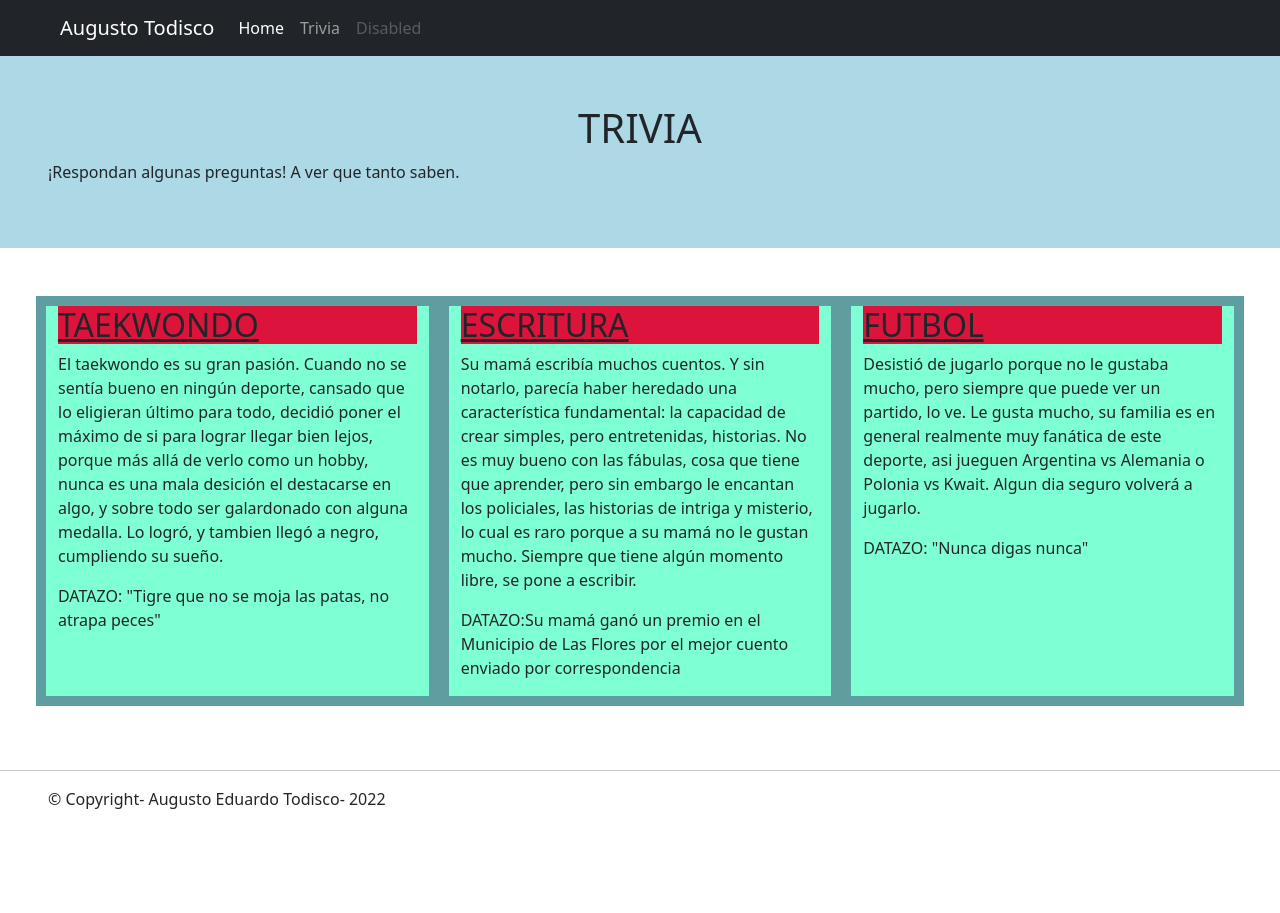
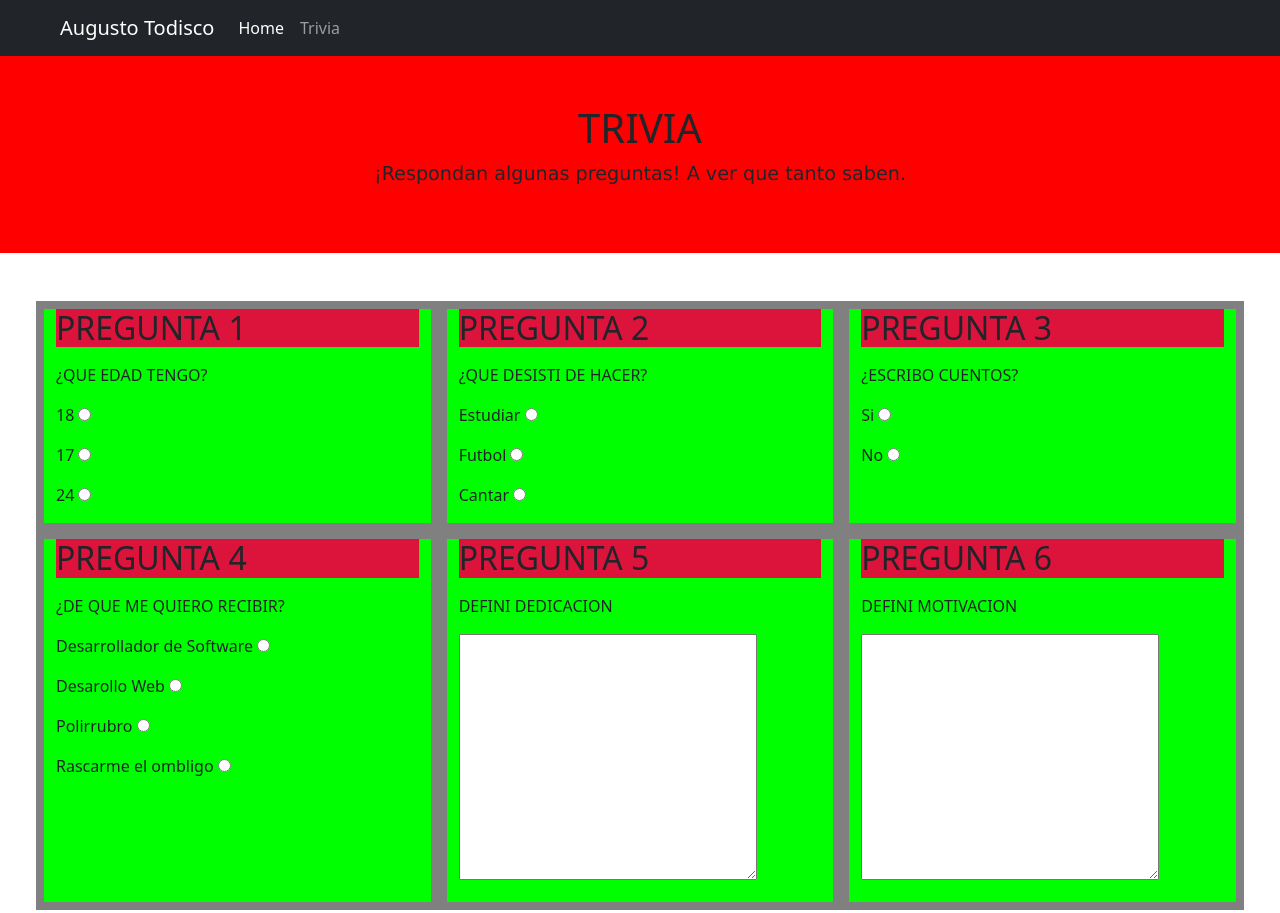
Before and after one commit to Augustodisco/IdeaTodiscoSASS, a plain HTML site: page pages/trivia.html in a window 1280 px wide. Shown: the top 913 px of the page. Before the commit the page ends 827 px from the top, so only its background shows below. Drawn offline with nearby package versions, Linux system fonts and the light colour scheme; files that its build step writes are made by us from their sources.

Commit message:
Trabajo listo

```diff
--- a/css/_header.scss
+++ b/css/_header.scss
@@ -1,9 +1,4 @@
 header div {
-    background-color: lightblue;
-    button {
-        background-color: $colorPrincipal !important;
-        &:hover {
-            background-color: violet !important;
-        }
-    }
+    background-color: $colorHeaderDiv;
+
 }
--- a/css/_variables.scss
+++ b/css/_variables.scss
@@ -1 +1,4 @@
-$colorPrincipal: cadetblue;
+/*variables colores*/
+$colorHeaderDiv: red;
+$colorRow: lime;
+$colorBorder: grey;
--- a/css/styles.scss
+++ b/css/styles.scss
@@ -1,13 +1,12 @@
 @import "variables";
 @import "header";
 .row {
-    background-color: aquamarine;
+    background-color: $colorRow;
     div {
         $colorSecundario: crimson;
-        border: solid 10px $colorPrincipal;
+        border: solid 10px $colorBorder;
         h2 {
-            text-decoration: underline;
-            background-color: $colorSecundario;
+            text-decoration: unset;
         }
     }
 }
--- a/pages/trivia.html
+++ b/pages/trivia.html
@@ -5,7 +5,7 @@
     <meta charset="utf-8">
     <meta name="viewport" content="width=device-width, initial-scale=1">
     <link href="https://cdn.jsdelivr.net/npm/bootstrap@5.2.0-beta1/dist/css/bootstrap.min.css" rel="stylesheet" integrity="sha384-0evHe/X+R7YkIZDRvuzKMRqM+OrBnVFBL6DOitfPri4tjfHxaWutUpFmBp4vmVor" crossorigin="anonymous">
-    <link rel="stylesheet" href="css/styles.css">
+    <link rel="stylesheet" href="../css/styles.css">
 
     <title> Augusto Eduardo Todisco</title>
 </head>
@@ -19,11 +19,8 @@
                     <li class="nav-item">
                         <a class="nav-link active" href="../index.html">Home</a>
                     </li>
-                    <li class="nav-item">
+                    <li class="nav-item2">
                         <a class="nav-link" href="trivia.html">Trivia</a>
-                    </li>
-                    <li class="nav-item">
-                        <a class="nav-link disabled" href="#" tabindex="-1" aria-disabled="true">Disabled</a>
                     </li>
                 </ul>
             </div>
@@ -42,34 +39,61 @@
             <!-- Example row of columns -->
             <div class="row">
                 <div class="col-sm-12 col-md-4 col-xl-4">
-                    <h2>TAEKWONDO</h2>
+                    <h2>PREGUNTA 1</h2>
                     <p class="containerfont">
-                        El taekwondo es su gran pasión. Cuando no se sentía bueno en ningún deporte, cansado que lo eligieran último para todo,
-                        decidió poner el máximo de si para lograr llegar bien lejos, porque más allá de verlo como un hobby, nunca es una mala
-                        desición el destacarse en algo, y sobre todo ser galardonado con alguna medalla. Lo logró, y tambien llegó a negro,
-                        cumpliendo su sueño.
+                        <p>¿QUE EDAD TENGO?</p>
+                        <p> 18 <input type="radio" name=""></p>
+                        <p> 17 <input type="radio" name=""></p>
+                        <p> 24 <input type="radio" name=""></p>
                     </p>
-                    <p class="cita"> DATAZO: "Tigre que no se moja las patas, no atrapa peces"</p>
-                </div>
-                <div class="col-sm-12 col-md-4 col-xl-4">
-                    <h2>ESCRITURA</h2>
-                    <p class="containerfont">
-                        Su mamá escribía muchos cuentos. Y sin notarlo, parecía haber heredado una característica fundamental: la capacidad de crear
-                        simples, pero entretenidas, historias. No es muy bueno con las fábulas, cosa que tiene que aprender, pero sin embargo le
-                        encantan los policiales, las historias de intriga y misterio, lo cual es raro porque a su mamá no le gustan mucho. Siempre
-                        que tiene algún momento libre, se pone a escribir.
-                    </p>
-                    <p class="cita"> DATAZO:Su mamá ganó un premio en el Municipio de Las Flores por el mejor cuento enviado por correspondencia </p>
 
                 </div>
                 <div class="col-sm-12 col-md-4 col-xl-4">
-                    <h2>FUTBOL</h2>
+                    <h2>PREGUNTA 2</h2>
                     <p class="containerfont">
-                        Desistió de jugarlo porque no le gustaba mucho, pero siempre que puede ver un partido, lo ve. Le gusta mucho, su familia es
-                        en general realmente muy fanática de este deporte, asi jueguen Argentina vs Alemania o Polonia vs Kwait. Algun dia seguro
-                        volverá a jugarlo.
+                        <p>¿QUE DESISTI DE HACER?</p>
+                        <p> Estudiar <input type="radio" name=""></p>
+                        <p> Futbol <input type="radio" name=""></p>
+                        <p> Cantar <input type="radio" name=""></p>
                     </p>
-                    <p class="cita"> DATAZO: "Nunca digas nunca"</p>
+
+
+                </div>
+                <div class="col-sm-12 col-md-4 col-xl-4">
+                    <h2>PREGUNTA 3</h2>
+                    <p class="containerfont">
+                        <p>¿ESCRIBO CUENTOS?</p>
+                        <p> Si <input type="radio" name=""></p>
+                        <p> No <input type="radio" name=""></p>
+                    </p>
+
+                </div>
+                <div class="col-sm-12 col-md-4 col-xl-4">
+                    <h2>PREGUNTA 4</h2>
+                    <p class="containerfont">
+                        <p> ¿DE QUE ME QUIERO RECIBIR? </p>
+                        <p> Desarrollador de Software <input type="radio" name=""></p>
+                        <p> Desarollo Web <input type="radio" name=""></p>
+                        <p> Polirrubro <input type="radio" name=""></p>
+                        <p> Rascarme el ombligo <input type="radio" name=""></p>
+                    </p>
+
+                </div>
+                <div class="col-sm-12 col-md-4 col-xl-4">
+                    <h2>PREGUNTA 5</h2>
+                    <p class="containerfont">
+                        <p> DEFINI DEDICACION </p>
+                        <textarea cols="30" rows="10"></textarea><br>
+                    </p>
+
+                </div>
+                <div class="col-sm-12 col-md-4 col-xl-4">
+                    <h2>PREGUNTA 6</h2>
+                    <p class="containerfont">
+                        <p> DEFINI MOTIVACION </p>
+                        <textarea cols="30" rows="10"></textarea><br>
+                    </p>
+
                 </div>
             </div>
         </div>
@@ -77,11 +101,10 @@
 
     <hr>
 
-    <footer class="px-5">
+    <footer class="footer">
         <p>&copy; Copyright- Augusto Eduardo Todisco- 2022</p>
     </footer>
 
-    <!-- Bootstrap JS -->
     <script src="https://cdn.jsdelivr.net/npm/bootstrap@5.2.0-beta1/dist/js/bootstrap.bundle.min.js" integrity="sha384-pprn3073KE6tl6bjs2QrFaJGz5/SUsLqktiwsUTF55Jfv3qYSDhgCecCxMW52nD2" crossorigin="anonymous"></script>
 
 </body>
```
Also changed, not shown: index.html (+2 -6 lines), css/styles.css.
